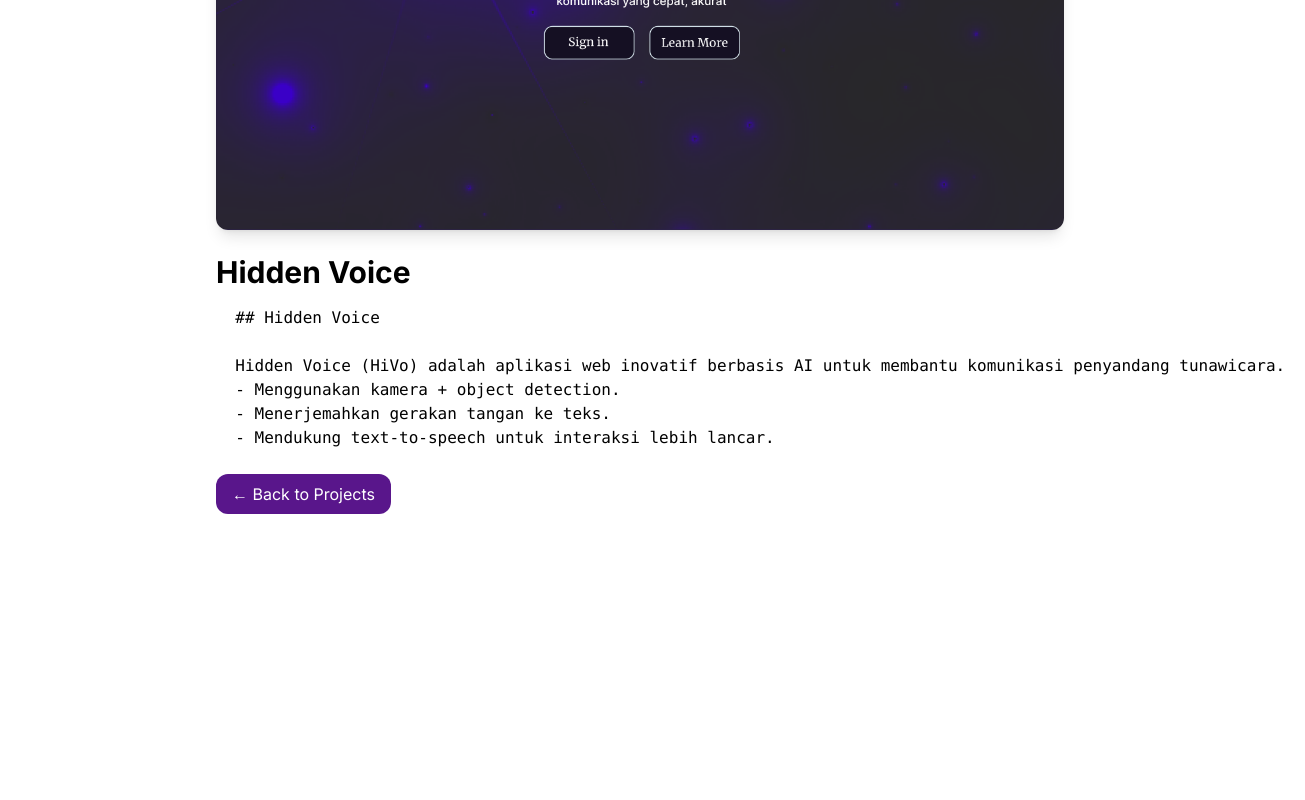
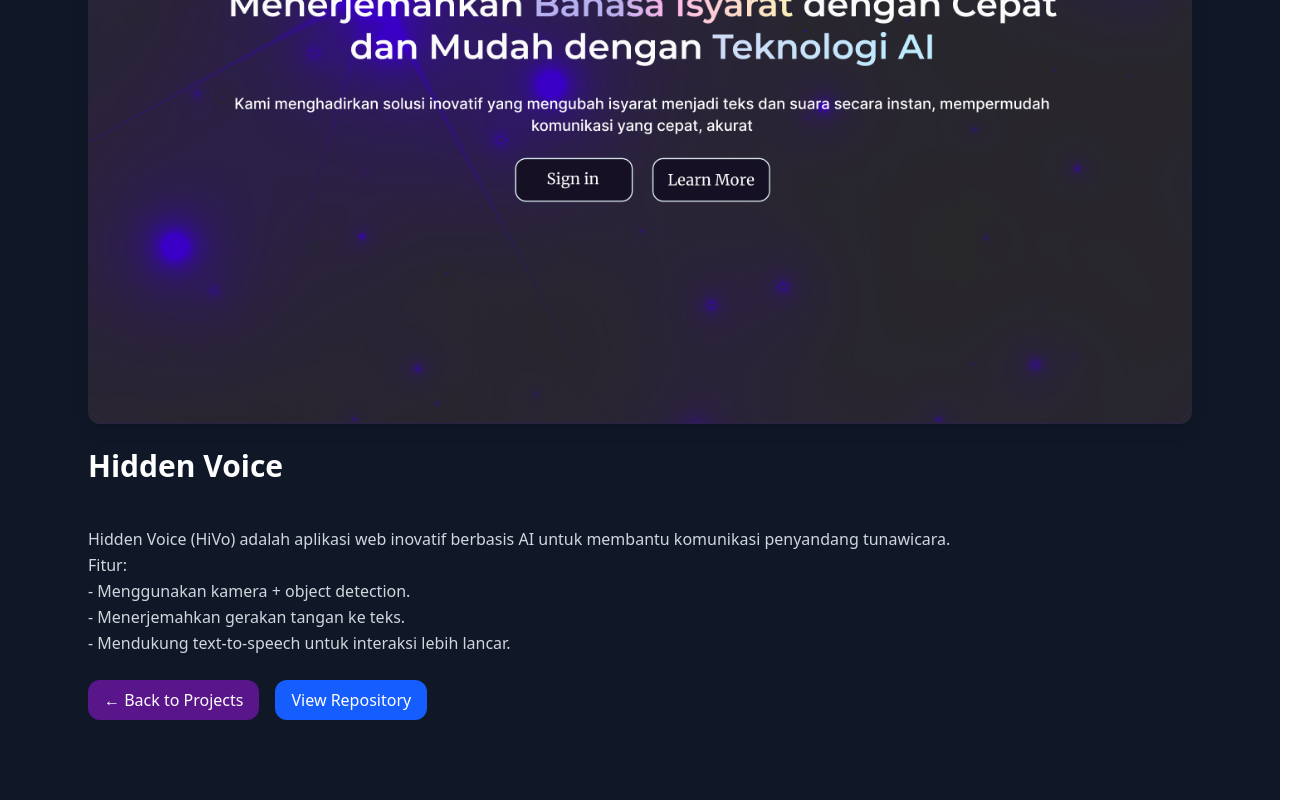
Before and after one commit to 481n4y4/binay.dev, a React (Vite) app: page /projects/hivo in a window 1280 px wide. Shown: the part 352-1152 px from the top of the page, 1305 px wide, since content can reach past the window. Before the commit the page ends 914 px from the top, so only its background shows below. Built offline with nearby package versions, Linux system fonts and the light colour scheme.

Commit message:
✨ feat(ui): add detailed projects

```diff
--- a/src/component/ProjectDetail.jsx
+++ b/src/component/ProjectDetail.jsx
@@ -1,6 +1,6 @@
 import { useParams, Link } from "react-router-dom";
 import projects from "../data/projectsData";
-import ReactMarkdown from "react-markdown";
+import Navbar from "./Navbar";
 
 function ProjectDetail() {
   const { id } = useParams();
@@ -9,22 +9,43 @@ function ProjectDetail() {
   if (!project) return <p className="text-center">Project not found</p>;
 
   return (
-    <div className="max-w-4xl mx-auto px-6 py-12">
+    <div className="bg-gray-900 text-white min-h-screen font-sans">
+      <Navbar />
+      <div className="max-w-6xl mx-auto px-6 py-20">
         <img
           src={project.image}
           alt={project.title}
-        className="rounded-xl shadow-lg mb-6"
+          className="rounded-xl shadow-lg mb-6 w-full object-cover"
         />
         <h2 className="text-3xl font-bold mb-4">{project.title}</h2>
-      <div className="prose prose-invert">
-        <ReactMarkdown>{project.detail}</ReactMarkdown>
+        <div className="text-gray-300 leading-relaxed whitespace-pre-line">
+          {project.description}
         </div>
+        <div className="text-gray-300 leading-relaxed whitespace-pre-line">
+          {project.feature}
+        </div>
+
+        {/* Tombol navigasi & repository */}
+        <div className="flex flex-wrap gap-4 mt-6">
           <Link
             to="/#projects"
-        className="inline-block mt-6 px-4 py-2 bg-purple-900 hover:bg-purple-800 text-white rounded-xl"
+            className="inline-block px-4 py-2 bg-purple-900 hover:bg-purple-800 text-white rounded-xl"
           >
             ← Back to Projects
           </Link>
+
+          {project.repo && (
+            <a
+              href={project.repo}
+              target="_blank"
+              rel="noopener noreferrer"
+              className="inline-block px-4 py-2 bg-blue-600 hover:bg-blue-500 text-white rounded-xl"
+            >
+              View Repository
+            </a>
+          )}
+        </div>
+      </div>
     </div>
   );
 }
--- a/src/data/projectsData.js
+++ b/src/data/projectsData.js
@@ -6,31 +6,27 @@ const projects = [
     id: "hivo",
     title: "Hidden Voice",
     image: hivo,
-    description:
-      "AI-based web application designed to assist communication for people with speech impairments.",
-    detail: `
-      ## Hidden Voice
-
-      Hidden Voice (HiVo) adalah aplikasi web inovatif berbasis AI untuk membantu komunikasi penyandang tunawicara.
-      - Menggunakan kamera + object detection.
-      - Menerjemahkan gerakan tangan ke teks.
-      - Mendukung text-to-speech untuk interaksi lebih lancar.
+    description: `
+Hidden Voice (HiVo) adalah aplikasi web inovatif berbasis AI untuk membantu komunikasi penyandang tunawicara.
     `,
+    feature: `Fitur:
+- Menggunakan kamera + object detection.
+- Menerjemahkan gerakan tangan ke teks.
+- Mendukung text-to-speech untuk interaksi lebih lancar.`,
+    repo: "https://github.com/xyleneSVG/HiVo.git",
   },
   {
     id: "mindkeeper",
     title: "MindKeeper",
     image: mindkeeper,
-    description:
-      "IoT solution that helps reduce digital distractions and supports productivity through real-time monitoring.",
-    detail: `
-      ## MindKeeper
-
-      MindKeeper adalah solusi IoT untuk memantau penggunaan perangkat digital agar lebih produktif.
-      - Monitoring real-time.
-      - Dukungan pengingat otomatis.
-      - Cocok untuk manajemen waktu belajar / kerja.
+    description: `
+MindKeeper adalah solusi IoT untuk memantau distraksi digital dan membantu produktivitas.
     `,
+    feature: `Fitur:
+- Monitoring real-time.
+- Dukungan pengingat otomatis.
+- Cocok untuk manajemen waktu belajar/kerja.`,
+    repo: "https://github.com/481n4y4/MindKeeper.git",
   },
 ];
 
```
Lines whose indentation alone changed are shown as unchanged.
